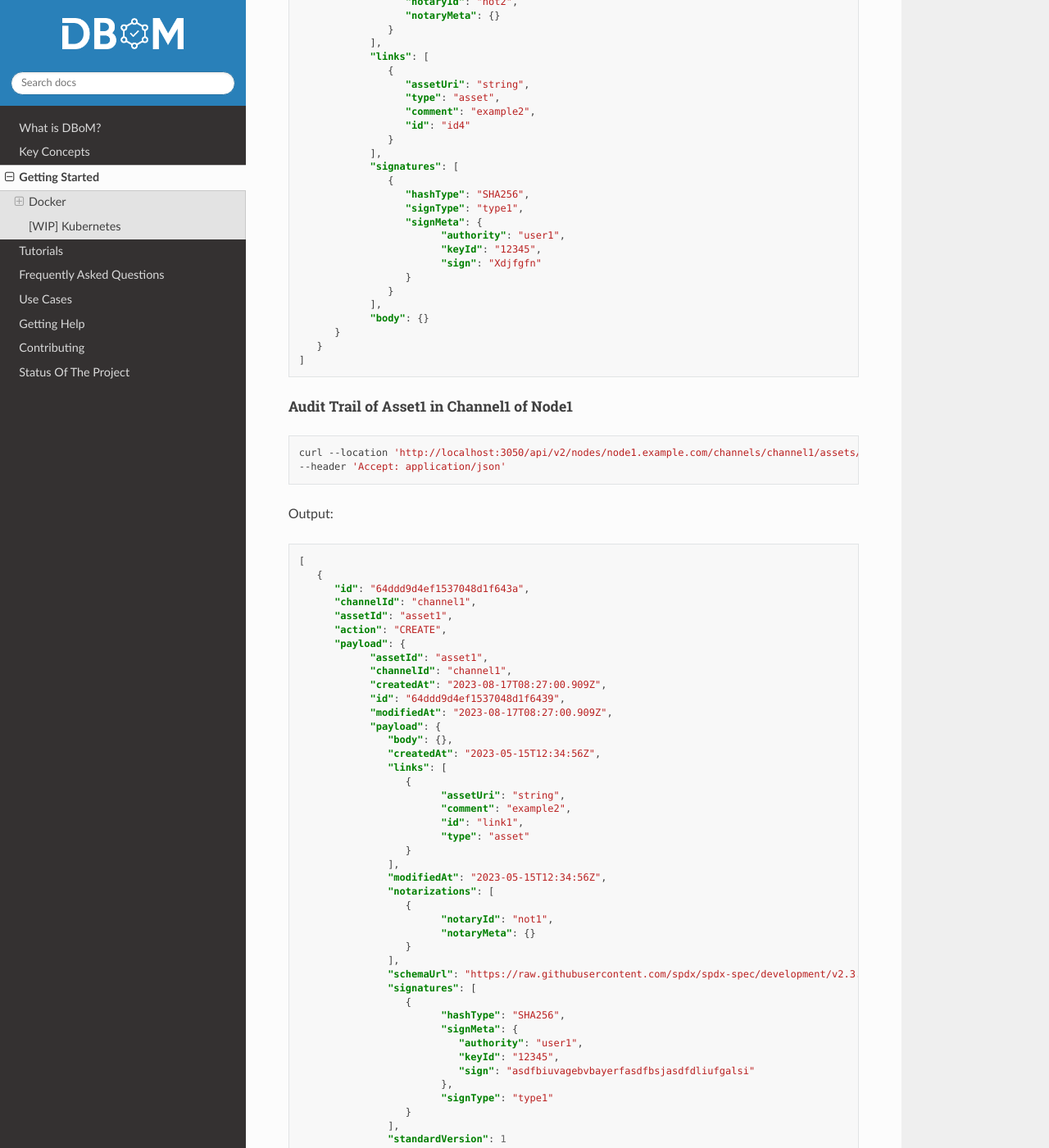
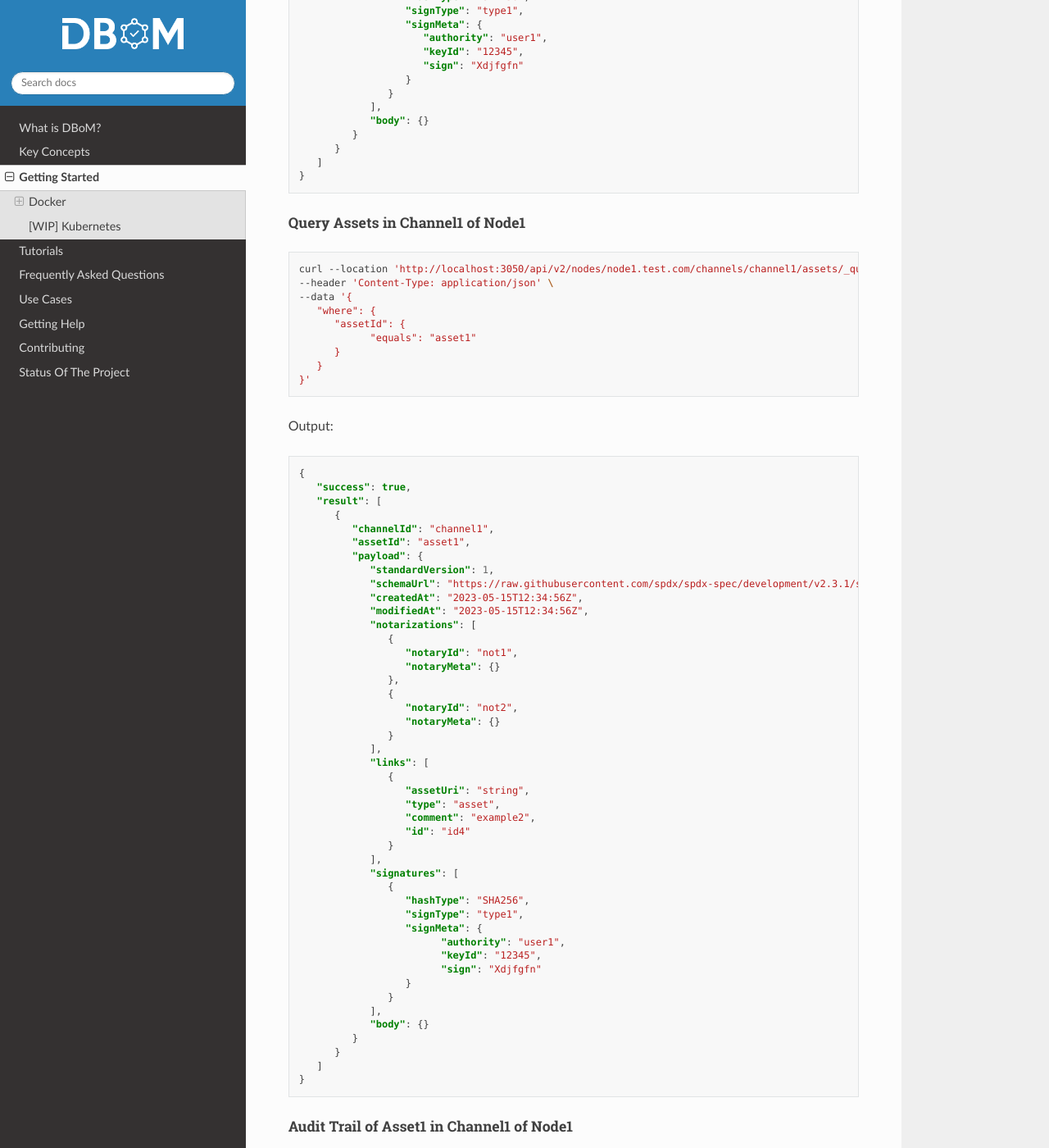
Before and after one commit to DBOMproject/docs, a Sphinx documentation site: the page built from source/getting-started.rst, in a window 1280 px wide and 1400 px high, scrolled down 9347 px. Shown: the whole window at 82% size. Built offline with Sphinx 7.4.7 and the Read the Docs theme 2.0.0, drawn with Linux system fonts in a browser that asks for light colours; some of the changed text lies outside the part shown.

Commit message:
update: getting-started docs
Signed-off-by: Rajesh Hegde <33092803+irajeshegde@users.noreply.github.com>

```diff
--- a/source/getting-started.rst
+++ b/source/getting-started.rst
@@ -117,33 +117,36 @@
 
 .. code-block:: json
 
-   [
-      {
-         "id": "64ddd903ef1537048d1f6437",
-         "nodeId": "node1",
-         "publicKeys": [],
-         "nodeConnections": [
-               {
-                  "nodeId": "node2",
-                  "status": "FEDERATION_SUCCESS",
-                  "channelConnections": [
-                     {
+   {
+      "success": true,
+      "result": [
+         {
+            "id": "64ddd903ef1537048d1f6437",
+            "nodeId": "node1",
+            "publicKeys": [],
+            "nodeConnections": [
+                  {
+                     "nodeId": "node2",
+                     "status": "FEDERATION_SUCCESS",
+                     "channelConnections": [
+                        {
                            "channelId": "channel1",
                            "status": "CONNECTED",
                            "access": "READ"
-                     },
-                     {
+                        },
+                        {
                            "channelId": "channel1",
                            "status": "REQUEST_ACCEPTED",
                            "access": "READ"
-                     }
-                  ]
-               }
-         ],
-         "createdAt": "2023-08-17T08:23:31.695Z",
-         "modifiedAt": "2023-08-17T08:28:21.234Z"
-      }
-   ]
+                        }
+                     ]
+                  }
+            ],
+            "createdAt": "2023-08-17T08:23:31.695Z",
+            "modifiedAt": "2023-08-17T08:28:21.234Z"
+         }
+      ]
+   }
 
 
 Channel Requests
@@ -191,22 +188,19 @@
 
 .. code-block:: json
 
-   [
-      {
-         "channelId": "channel1",
-         "description": "Channel1 of Node 1",
-         "type": "TEST_CHANNEL",
-         "notaries": [
-               {
-                  "id": "ahgsduih",
-                  "type": "SIGNED",
-                  "config": {}
-               }
-         ],
-         "createdAt": "2023-08-17T08:26:45.133Z",
-         "modifiedAt": "2023-08-17T08:26:45.133Z"
-      }
-   ]
+   {
+      "success": true,
+      "result": [
+         {
+            "channelId": "channel1",
+            "description": "Channel1 of Node 1",
+            "type": "TEST_CHANNEL",
+            "notaries": [],
+            "createdAt": "2023-08-17T08:26:45.133Z",
+            "modifiedAt": "2023-08-17T08:26:45.133Z"
+         }
+      ]
+   }
 
 
 **List Channel1 on Node1**
@@ -221,22 +215,19 @@
 
 .. code-block:: json
 
-   [
-      {
-         "channelId": "channel1",
-         "description": "Channel1 of Node 1",
-         "type": "TEST_CHANNEL",
-         "notaries": [
-               {
-                  "id": "ahgsduih",
-                  "type": "SIGNED",
-                  "config": {}
-               }
-         ],
-         "createdAt": "2023-08-17T08:26:45.133Z",
-         "modifiedAt": "2023-08-17T08:26:45.133Z"
-      }
-   ]
+   {
+      "success": true,
+      "result": [
+         {
+            "channelId": "channel1",
+            "description": "Channel1 of Node 1",
+            "type": "TEST_CHANNEL",
+            "notaries": [],
+            "createdAt": "2023-08-17T08:26:45.133Z",
+            "modifiedAt": "2023-08-17T08:26:45.133Z"
+         }
+      ]
+   }
 
 **Add a notary to a Channel1 on Node1**
 ^^^^^^^^^^^^^^^^^^^^^^^^^^^^^^^^^^^^^^^
@@ -344,11 +335,13 @@
 
 .. code-block:: json
 
-   [
-      {
-         "channelId": "channel1",
-         "assetId": "asset1",
-         "payload": {
+   {
+      "success": true,
+      "result": [
+         {
+            "channelId": "channel1",
+            "assetId": "asset1",
+            "payload": {
                "standardVersion": 1,
                "schemaUrl": "https://raw.githubusercontent.com/spdx/spdx-spec/development/v2.3.1/schemas/spdx-schema.json",
                "createdAt": "2023-05-15T12:34:56Z",
@@ -379,9 +372,10 @@
                   }
                ],
                "body": {}
+            }
          }
-      }
-   ]
+      ]
+   }
 
 
 **List Asset1 on Channel1 of Node1**
@@ -396,11 +390,13 @@
 
 .. code-block:: json
 
-   [
-      {
-         "channelId": "channel1",
-         "assetId": "asset1",
-         "payload": {
+   {
+      "success": true,
+      "result": [
+         {
+            "channelId": "channel1",
+            "assetId": "asset1",
+            "payload": {
                "standardVersion": 1,
                "schemaUrl": "https://raw.githubusercontent.com/spdx/spdx-spec/development/v2.3.1/schemas/spdx-schema.json",
                "createdAt": "2023-05-15T12:34:56Z",
@@ -431,9 +427,10 @@
                   }
                ],
                "body": {}
+            }
          }
-      }
-   ]
+      ]
+   }
 
 
 **Update Asset1 on Channel1 of Node1**
@@ -486,28 +483,70 @@
 
    {
       "success": true,
-      "status": "Successfully sent request to update asset"
+      "status": "successfully updated asset"
    }
 
 
-**[WIP] Rich Query Assets in Channel1 of Node1**
+** Rich Query Assets in Channel1 of Node1**
 ^^^^^^^^^^^^^^^^^^^^^^^^^^^^^^^^^^^^^^^^^^
 
 .. code-block:: shell
 
- curl --location --globoff 'http://localhost:3050/api/v2/nodes/node1.test.com/channels/channel1/assets/_query?query={}&fields=[]&limit=1&skip=0'
+ curl --location --globoff 'http://localhost:3050/api/v2/nodes/node1.test.com/channels/channel1/assets/_query?query={%20}&fields=[]&limit=1&skip=0'
 
 .. note::
    Refer postman API collation for more details on query.
 
 
-.. Output:
+Output:
 
-.. .. code-block:: json
+.. code-block:: json
 
-..    {
-
-..    }
+   {
+      "success": true,
+      "result": [
+         {
+            "channelId": "channel1",
+            "assetId": "asset1",
+            "payload": {
+               "standardVersion": 1,
+               "schemaUrl": "https://raw.githubusercontent.com/spdx/spdx-spec/development/v2.3.1/schemas/spdx-schema.json",
+               "createdAt": "2023-05-15T12:34:56Z",
+               "modifiedAt": "2023-05-15T12:34:56Z",
+               "notarizations": [
+                  {
+                     "notaryId": "not1",
+                     "notaryMeta": {}
+                  },
+                  {
+                     "notaryId": "not2",
+                     "notaryMeta": {}
+                  }
+               ],
+               "links": [
+                  {
+                     "assetUri": "string",
+                     "type": "asset",
+                     "comment": "example2",
+                     "id": "id4"
+                  }
+               ],
+               "signatures": [
+                  {
+                     "hashType": "SHA256",
+                     "signType": "type1",
+                     "signMeta": {
+                        "authority": "user1",
+                        "keyId": "12345",
+                        "sign": "Xdjfgfn"
+                     }
+                  }
+               ],
+               "body": {}
+            }
+         }
+      ]
+   }
 
 
 **Query Assets in Channel1 of Node1**
@@ -529,11 +568,13 @@
 
 .. code-block:: json
 
-   [
-      {
-         "channelId": "channel1",
-         "assetId": "asset1",
-         "payload": {
+   {
+      "success": true,
+      "result": [
+         {
+            "channelId": "channel1",
+            "assetId": "asset1",
+            "payload": {
                "standardVersion": 1,
                "schemaUrl": "https://raw.githubusercontent.com/spdx/spdx-spec/development/v2.3.1/schemas/spdx-schema.json",
                "createdAt": "2023-05-15T12:34:56Z",
@@ -568,9 +609,10 @@
                   }
                ],
                "body": {}
+            }
          }
-      }
-   ]
+      ]
+   }
 
 **Audit Trail of Asset1 in Channel1 of Node1**
 ^^^^^^^^^^^^^^^^^^^^^^^^^^^^^^^^^^^^^^^^^^^^^^
@@ -584,13 +626,15 @@
 
 .. code-block:: json
 
-   [
-      {
-         "id": "64ddd9d4ef1537048d1f643a",
-         "channelId": "channel1",
-         "assetId": "asset1",
-         "action": "CREATE",
-         "payload": {
+   {
+      "success": true,
+      "result": [
+         {
+            "id": "64ddd9d4ef1537048d1f643a",
+            "channelId": "channel1",
+            "assetId": "asset1",
+            "action": "CREATE",
+            "payload": {
                "assetId": "asset1",
                "channelId": "channel1",
                "createdAt": "2023-08-17T08:27:00.909Z",
@@ -628,15 +672,15 @@
                   ],
                   "standardVersion": 1
                }
+            },
+            "timestamp": "2023-08-17T08:27:00.914Z"
          },
-         "timestamp": "2023-08-17T08:27:00.914Z"
-      },
-      {
-         "id": "64ddf2c6b7b6a73ae0cd6ead",
-         "channelId": "channel1",
-         "assetId": "asset1",
-         "action": "UPDATE",
-         "payload": {
+         {
+            "id": "64ddf2c6b7b6a73ae0cd6ead",
+            "channelId": "channel1",
+            "assetId": "asset1",
+            "action": "UPDATE",
+            "payload": {
                "body": {},
                "createdAt": "2023-05-15T12:34:56Z",
                "links": [
@@ -671,15 +715,15 @@
                   }
                ],
                "standardVersion": 1
+            },
+            "timestamp": "2023-08-17T10:13:26.357Z"
          },
-         "timestamp": "2023-08-17T10:13:26.357Z"
-      },
-      {
-         "id": "64ddf4efb7b6a73ae0cd6eae",
-         "channelId": "channel1",
-         "assetId": "asset1",
-         "action": "LINK",
-         "payload": {
+         {
+            "id": "64ddf4efb7b6a73ae0cd6eae",
+            "channelId": "channel1",
+            "assetId": "asset1",
+            "action": "LINK",
+            "payload": {
                "assetId": "asset1",
                "channelId": "channel1",
                "createdAt": "2023-08-17T08:27:00.909Z",
@@ -727,10 +771,11 @@
                   ],
                   "standardVersion": 1
                }
-         },
-         "timestamp": "2023-08-17T10:22:39.325Z"
-      }
-   ]
+            },
+            "timestamp": "2023-08-17T10:22:39.325Z"
+         }
+      ]
+   }
 
 **Add Link1 to Asset1 in Channel1 of Node1**
 ^^^^^^^^^^^^^^^^^^^^^^^^^^^^^^^^^^^^^^^^^^^^
@@ -740,9 +785,9 @@
    curl --location 'http://localhost:3050/api/v2/nodes/node1.example.com/channels/channel1/assets/asset1/links' \
    --header 'Content-Type: application/json' \
    --data '{
-   "assetUri": "reprehenderit qui culpa deserunt velit",
-   "type": "amet dolore enim velit",
-   "comment": "si",
+   "assetUri": "dbom://node1.test.com/nodes/node2.test.com/channels/channel1/assets/asset2",
+   "type": "DEPENDENT_ON",
+   "comment": "adding link",
    "id": "link2"
    }'
 
@@ -807,28 +852,31 @@
 
 .. code-block:: json
 
-   [
-      {
-         "id": "64ddd903ef1537048d1f6437",
-         "nodeId": "node1",
-         "publicKeys": [],
-         "nodeConnections": [
+   {
+      "success": true,
+      "result": [
+         {
+            "id": "64ddd903ef1537048d1f6437",
+            "nodeId": "node1",
+            "publicKeys": [],
+            "nodeConnections": [
                {
                   "nodeId": "node2",
                   "status": "FEDERATION_SUCCESS",
                   "channelConnections": [
                      {
-                           "channelId": "channel1",
-                           "status": "SENT_CONNECTION_REQUEST",
-                           "access": "READ"
+                        "channelId": "channel1",
+                        "status": "SENT_CONNECTION_REQUEST",
+                        "access": "READ"
                      }
                   ]
                }
-         ],
-         "createdAt": "2023-08-17T08:23:31.695Z",
-         "modifiedAt": "2023-08-17T08:28:21.234Z"
-      }
-   ]
+            ],
+            "createdAt": "2023-08-17T08:23:31.695Z",
+            "modifiedAt": "2023-08-17T08:28:21.234Z"
+         }
+      ]
+   }
 
 
 **Check Channel Join Request Status in Node1 Metadata**
@@ -843,28 +891,31 @@
 
 .. code-block:: json
 
-   [
       {
-         "id": "64ddd9039ddeb7835e1bc976",
-         "nodeId": "node2",
-         "publicKeys": [],
-         "nodeConnections": [
-               {
-                  "nodeId": "node1",
-                  "status": "FEDERATION_SUCCESS",
-                  "channelConnections": [
-                     {
+         "success": true,
+         "result": [
+            {
+               "id": "64ddd9039ddeb7835e1bc976",
+               "nodeId": "node2",
+               "publicKeys": [],
+               "nodeConnections": [
+                  {
+                     "nodeId": "node1",
+                     "status": "FEDERATION_SUCCESS",
+                     "channelConnections": [
+                        {
                            "channelId": "channel1",
                            "status": "RECEIVED_CONNECTION_REQUEST",
                            "access": "READ"
-                     }
-                  ]
-               }
-         ],
-         "createdAt": "2023-08-17T08:23:31.357Z",
-         "modifiedAt": "2023-08-17T10:39:39.158Z"
+                        }
+                     ]
+                  }
+               ],
+               "createdAt": "2023-08-17T08:23:31.357Z",
+               "modifiedAt": "2023-08-17T10:39:39.158Z"
+            }
+         ]
       }
-   ]
 
 **Check Requests on Node2**
 ^^^^^^^^^^^^^^^^^^^^^^^^^^^
@@ -936,7 +987,7 @@
 
    {
       "success": true,
-      "status": "Successfully accepted federation request"
+      "status": "successfully accepted federation request"
    }
 
 **Reject Channel1 Access request on Node2**
@@ -956,7 +1007,7 @@
 
    {
       "success": true,
-      "status": "Successfully rejected federation request"
+      "status": "successfully rejected federation request"
    }
 
 **Revoke Channel1 Access request on Node2**
@@ -994,22 +1045,19 @@
 
 .. code-block:: json
 
-   [
-      {
-         "channelId": "channel1",
-         "description": "Channel1 of Node 2 - Remote",
-         "type": "TEST_CHANNEL",
-         "notaries": [
-               {
-                  "id": "ahgsduih",
-                  "type": "SIGNED",
-                  "config": {}
-               }
-         ],
-         "createdAt": "2023-08-17T08:26:55.626Z",
-         "modifiedAt": "2023-08-17T08:26:55.626Z"
-      }
-   ]
+   {
+    "success": true,
+    "result": [
+         {
+            "channelId": "channel1",
+            "description": "Channel1 of Node 2 - Remote",
+            "type": "TEST_CHANNEL",
+            "notaries": [],
+            "createdAt": "2023-08-17T08:26:55.626Z",
+            "modifiedAt": "2023-08-17T08:26:55.626Z"
+         }
+      ]
+   }
 
 **Access Assets of Channel1 of Node2 from Node1 (After Channel Join Request is accepted)**
 ^^^^^^^^^^^^^^^^^^^^^^^^^^^^^^^^^^^^^^^^^^^^^^^^^^^^^^^^^^^^^^^^^^^^^^^^^^^^^^
@@ -1026,11 +1074,13 @@
 
 .. code-block:: json
 
-   [
-      {
-         "channelId": "channel1",
-         "assetId": "asset1",
-         "payload": {
+   {
+      "success": true,
+      "result": [
+         {
+            "channelId": "channel1",
+            "assetId": "asset1",
+            "payload": {
                "standardVersion": 1,
                "schemaUrl": "https://raw.githubusercontent.com/spdx/spdx-spec/development/v2.3.1/schemas/spdx-schema.json",
                "createdAt": "2023-05-15T12:34:56Z",
@@ -1061,9 +1111,10 @@
                   }
                ],
                "body": {}
+            }
          }
-      }
-   ]
+      ]
+   }
 
 
 ================
```
Also changed, not shown: other parts of source/getting-started.rst (+11 -17 lines), source/key-concepts.rst (+7 -6 lines).
